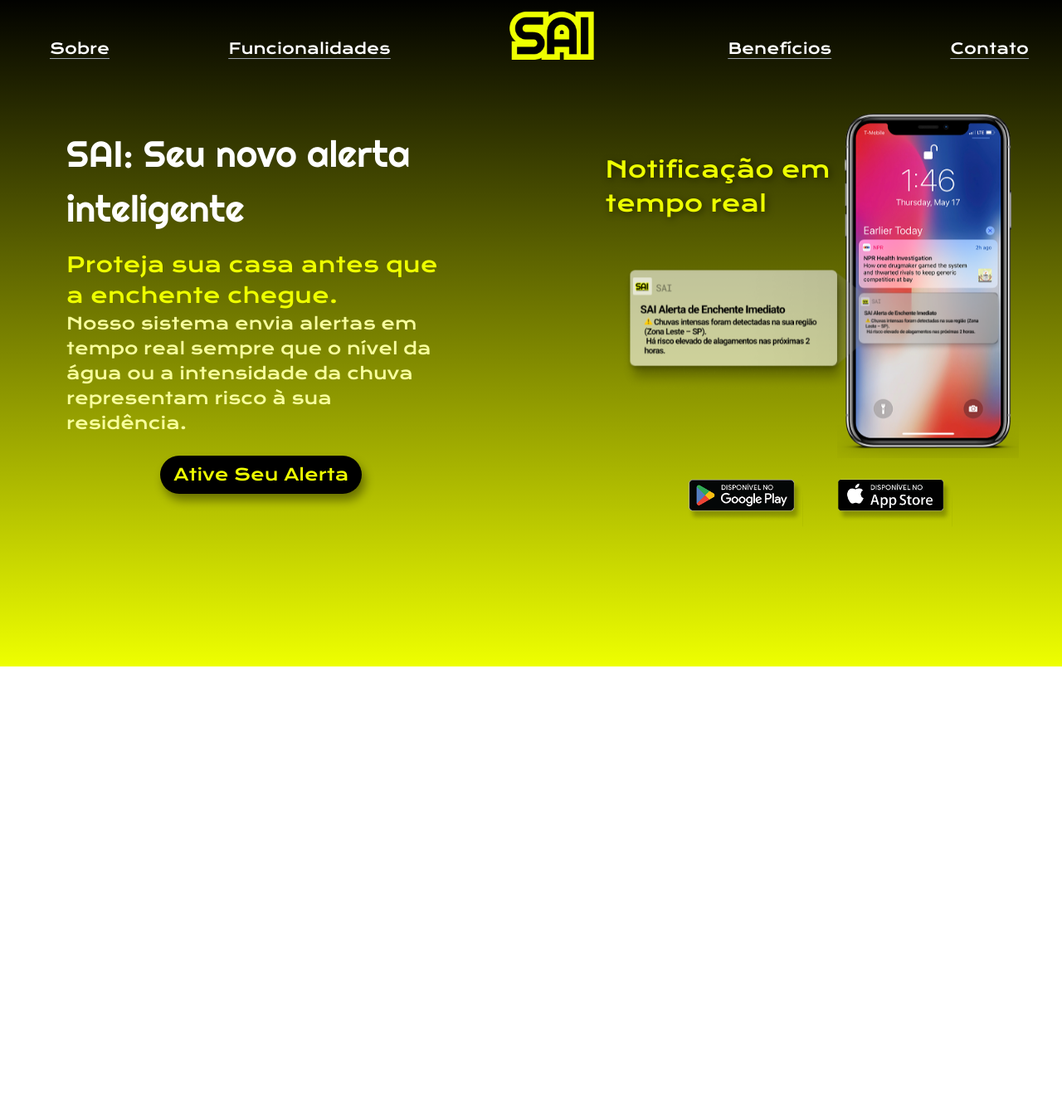
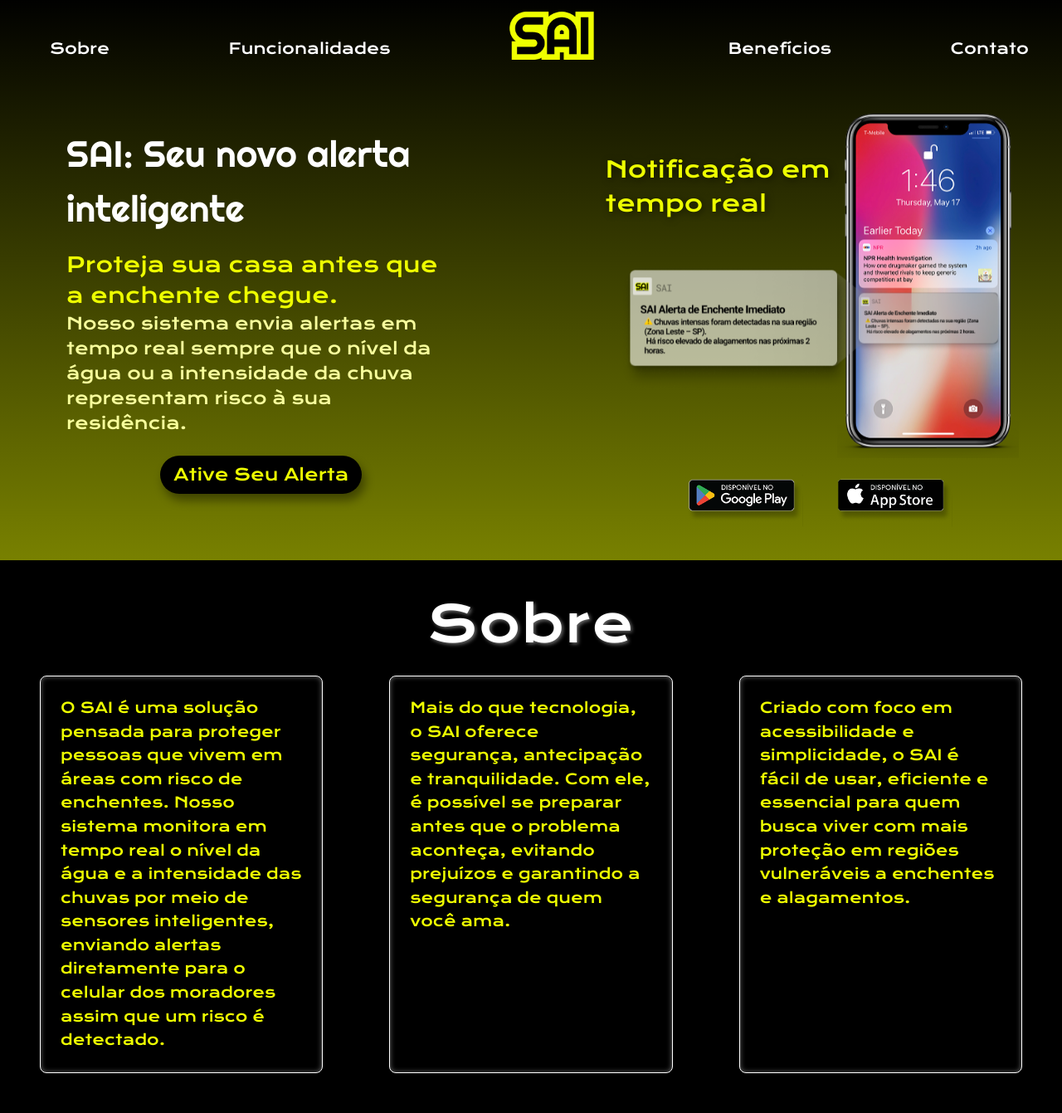
Before and after one commit to Stack-Society/Gs_frontend, a plain HTML site: page index.html in a window 1280 px wide. Shown: the part 5-1346 px from the top of the page at 83% size. Before the commit the page ends 808 px from the top, so only its background shows below. Drawn offline with nearby package versions, Linux system fonts and the light colour scheme.

Commit message:
Criando pagina sobre da hero session

```diff
--- a/index.html
+++ b/index.html
@@ -1,5 +1,5 @@
 <!DOCTYPE html>
-<html lang="en">
+<html lang="en" class="scroll-smooth">
 <head>
     <meta charset="UTF-8">
     <meta name="viewport" content="width=device-width, initial-scale=1.0">
@@ -7,7 +7,7 @@
     <link rel="stylesheet" href="src/css/style.css">
     <script src="https://cdn.tailwindcss.com"></script>
 </head>
-<body class="min-h-screen w-full bg-[linear-gradient(to_bottom,_#000000,_#EEFF00)] opacity-0 animate-fadeIn">
+<body class="min-h-screen w-full bg-[linear-gradient(to_bottom,_#000000,_#EEFF00)] scroll-smooth">
     <header class="w-full">
         <nav class="">
             <div class="flex items-center justify-between md:hidden p-5">
@@ -18,25 +18,26 @@
                 </button>
             </div>
             <ul id="menu"  class="font-krona text-white text-[15px] flex flex-col items-center ml-5 mt-2 md:text-[18px] md:justify-between hidden md:flex md:flex-row ">
-                <li class="mt-4 self-start md:self-end md:ml-10 underline decoration-1 decoration-gray-400 underline-offset-[5px] decoration-opacity-75 animate-fadeIn delay-100">
-                    <a href="">Sobre</a>
+                <li class="mt-4 self-start md:self-end md:ml-10 animate-fadeIn delay-100 relative after:content-[''] after:absolute after:left-0 after:bottom-0 after:h-[2px] after:w-0 after:bg-white after:transition-all after:duration-300 hover:after:w-full">
+                    <a href="#sobre">Sobre</a>
                 </li>
-                <li class="mt-4 self-start md:self-end underline decoration-1 decoration-gray-400 underline-offset-[5px] decoration-opacity-75 opacity-0 animate-fadeIn delay-200">
+                <li class="mt-4 self-start md:self-end relative after:content-[''] after:absolute after:left-0 after:bottom-0 after:h-[2px] after:w-0 after:bg-white after:transition-all after:duration-300 hover:after:w-full animate-fadeIn delay-200">
                     <a href="">Funcionalidades</a>
                 </li>
                 <img src="./src/assets/logo.png" alt="Logo" class="w-[120px] h-auto hidden md:block">
-                <li class="mt-4 self-start md:self-end underline decoration-1 decoration-gray-400 underline-offset-[5px] decoration-opacity-75 animate-fadeIn delay-300">
+                <li class="mt-4 self-start md:self-end relative after:content-[''] after:absolute after:left-0 after:bottom-0 after:h-[2px] after:w-0 after:bg-white after:transition-all after:duration-300 hover:after:w-full animate-fadeIn delay-300">
                     <a href="">Benefícios</a>
                 </li>
-                <li class="mt-4 self-start md:self-end mr-10 underline decoration-1 decoration-gray-400 underline-offset-[5px] decoration-opacity-75 animate-fadeIn delay-400">
+                <li class="mt-4 self-start md:self-end mr-10 relative after:content-[''] after:absolute after:left-0 after:bottom-0 after:h-[2px] after:w-0 after:bg-white after:transition-all after:duration-300 hover:after:w-full animate-fadeIn delay-400">
                     <a href="">Contato</a>
                 </li>
             </ul>
         </nav>
     </header>
+    <main>
 
-    <main class="flex flex-col lg:flex-row">
-        <section class=" w-full lg:w-1/2 flex flex-col p-8 md:p-20">
+        <section id="hero" class="flex flex-col lg:flex-row opacity-0 animate-fadeIn">
+            <div class=" w-full lg:w-1/2 flex flex-col p-8 md:p-20">
                 <h1 class="font-righteous text-white text-[25px] md:text-[44px] md:mb-4">SAI: Seu novo alerta inteligente</h1>
                 <h2 class="font-krona text-[#EEFF00] text-[18px] md:text-[25px]">Proteja sua casa antes que a enchente chegue.</h2>
                 <h3 class="font-krona text-[#F8FF9C] text-[15px] md:text-[20px]">Nosso sistema envia alertas em tempo real sempre que o nível da água ou a intensidade da chuva representam risco à sua residência.</h3>
@@ -45,8 +46,9 @@
                         Ative Seu Alerta
                     </button>
                 </div>
-        </section>
-        <section class="flex w-full lg:w-1/2 p-8 md:p-[8px] md:mt-6 md:mr-6 justify-center lg:justify-end">
+            </div>
+
+            <div class="flex w-full lg:w-1/2 p-8 md:p-[8px] md:mt-6 md:mr-6 justify-center lg:justify-end">
                 <div class="flex flex-col items-center">
                     <div class="relative w-full p-3 md:p-5 md:w-[520px]">
                         <p class="absolute top-[2.4rem] left-[0.1rem] max-[527px]:top-[2.9rem] max-[527px]:text-[1.3rem] md:top-[2.0rem] md:left-[0.1rem] lg:top-[5rem]  drop-shadow-[2px_2px_4px_rgba(0,0,0,0.5)] text-[1.6rem] sm:text-[1.8rem] md:text-[1.8rem] lg:text-[1.7rem] font-krona text-[#EEFF00] ">
@@ -60,6 +62,34 @@
                         <img src="./src/assets/appstore.png" alt="Botao Apple Store">
                     </div>
                 </div>
+            </div>
+
+        </section>
+
+        <section id="sobre" class="bg-black p-8 ">
+            <div class="flex items-center justify-center">
+                <h1 class="text-white font-krona text-[3.8rem] self-center drop-shadow-[2px_2px_2px_rgba(255,255,255,0.4)] tracking-wide">Sobre</h1>
+            </div>
+            <div class="grid grid-cols-1 md:grid-cols-2 lg:grid-cols-3 gap-20 p-4">
+                <div class="border border-white p-6 rounded-lg border shadow-[inset_0_0_6px_rgba(255,255,255,0.4)] transition-all duration-300 hover:scale-105 hover:shadow-lg">
+                    <p class="text-[#EEFF00] font-krona text-[1.1rem] leading-relaxed">
+                        O SAI é uma solução pensada para proteger pessoas que vivem em áreas com risco de enchentes. Nosso sistema monitora em tempo real o nível da água e a intensidade das chuvas por meio de sensores inteligentes, enviando alertas diretamente para o celular dos moradores assim que um risco é detectado.
+                    </p>
+                </div>
+
+                <div class="border border-white p-6 rounded-lg border shadow-[inset_0_0_6px_rgba(255,255,255,0.4)] transition-all duration-300 hover:scale-105 hover:shadow-lg">
+                    <p class="text-[#EEFF00] font-krona text-[1.1rem] leading-relaxed">
+                        Mais do que tecnologia, o SAI oferece segurança, antecipação e tranquilidade. Com ele, é possível se preparar antes que o problema aconteça, evitando prejuízos e garantindo a segurança de quem você ama.
+                    </p>
+                </div>
+
+                <div class="border border-white p-6 rounded-lg border shadow-[inset_0_0_6px_rgba(255,255,255,0.4)] md:col-span-2 lg:col-span-1 transition-all duration-300 hover:scale-105 hover:shadow-lg">
+                    <p class="text-[#EEFF00] font-krona text-[1.1rem] leading-relaxed">
+                       Criado com foco em acessibilidade e simplicidade, o SAI é fácil de usar, eficiente e essencial para quem busca viver com mais proteção em regiões vulneráveis a enchentes e alagamentos.
+                    </p>
+                </div>
+
+            </div>
         </section>
     </main>
     <script src="src/js/script.js"></script>
```
Also changed, not shown: src/js/script.js (line endings or trailing spaces). Lines whose indentation alone changed are shown as unchanged.
